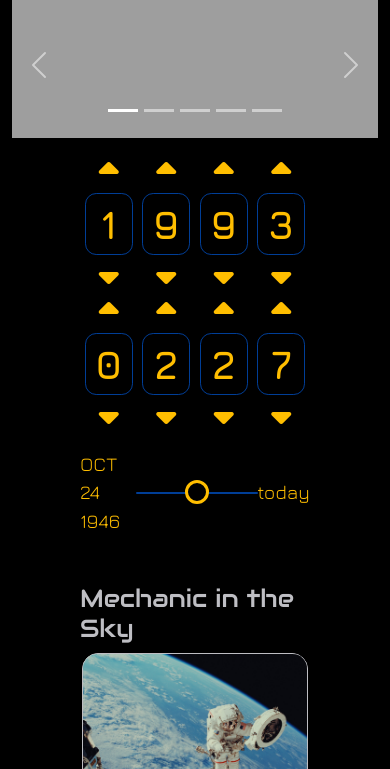
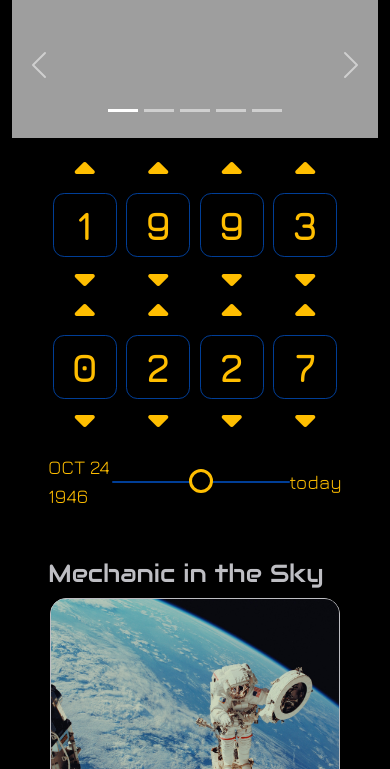
Before and after one commit to guru0026/mtm6302-capstone-guru0026, a plain HTML site: page index.html in a window 390 px wide. Shown: the part 75-844 px from the top of the page. Drawn offline with nearby package versions, Linux system fonts and the light colour scheme.

Commit message:
Completes the assignment

```diff
--- a/css/style.css
+++ b/css/style.css
@@ -332,10 +332,15 @@ margin-top: -12px;
 
 
 
-@media (max-width: 480px) {
+@media (max-width: 575px) {
     .container {
-      padding: 0;
-      margin: 0;
+        width: auto;
+        padding: 0;
+        margin: auto;
+        margin-left: -2rem;
+        margin-right: -2rem;
+        /* justify-content: center; */
+      /* margin: auto -2rem 0rem -2rem 0rem; */
     }
 
     body {
--- a/index.html
+++ b/index.html
@@ -446,7 +446,7 @@
 
 
     <footer>
-        <div class="container">
+        <div class="container-fluid">
 
 
             <div class="row g-0 justify-content-between">
```
